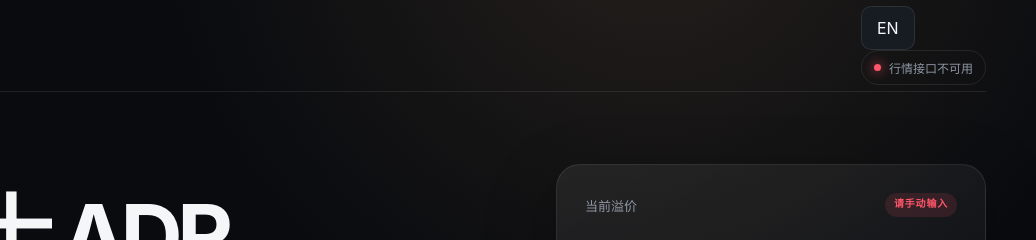
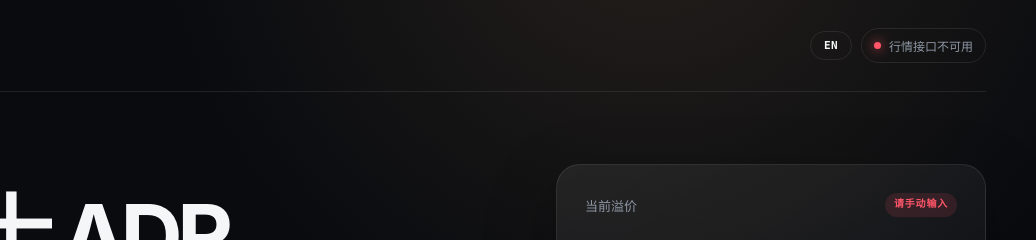
Before and after one commit to AlexByoung/sk-hynix-adr-monitor, a website: page public/index.html in a window 1280 px wide. Shown: the top 240 px of the page, 244-1280 px from the left. Drawn offline with Linux system fonts and the light colour scheme; no server answers.

Commit message:
Style language switcher

```diff
--- a/public/styles.css
+++ b/public/styles.css
@@ -19,6 +19,9 @@ body::before { content: ""; position: fixed; inset: 0; pointer-events: none; opa
 .brand-mark { width: 38px; height: 38px; border-radius: 12px; display: grid; place-items: center; background: var(--orange); font: 800 25px/1 Georgia, serif; color: white; transform: rotate(-5deg); }
 .brand div { display: grid; gap: 2px; }.brand strong { font-size: 15px; letter-spacing: .02em; }.brand div span { font-size: 10px; letter-spacing: .16em; text-transform: uppercase; color: var(--muted); }
 .live { border: 1px solid var(--line); border-radius: 999px; padding: 8px 12px; display: flex; gap: 8px; align-items: center; font-size: 12px; color: var(--muted); }
+.header-actions { display: flex; align-items: center; gap: 9px; }
+.language-toggle { min-width: 42px; padding: 8px 11px; border-radius: 999px; background: transparent; color: var(--text); font: 700 11px/1 ui-monospace, SFMono-Regular, Menlo, monospace; letter-spacing: .04em; }
+.language-toggle:hover { color: var(--orange); border-color: rgba(255,90,31,.45); }
 .live i { width: 7px; height: 7px; background: var(--green); border-radius: 50%; box-shadow: 0 0 12px var(--green); }
 .live.error i { background: var(--red); box-shadow: 0 0 12px var(--red); }
 .hero { min-height: 390px; padding: 72px 0 58px; display: grid; grid-template-columns: 1fr 430px; align-items: center; gap: 80px; }
```
